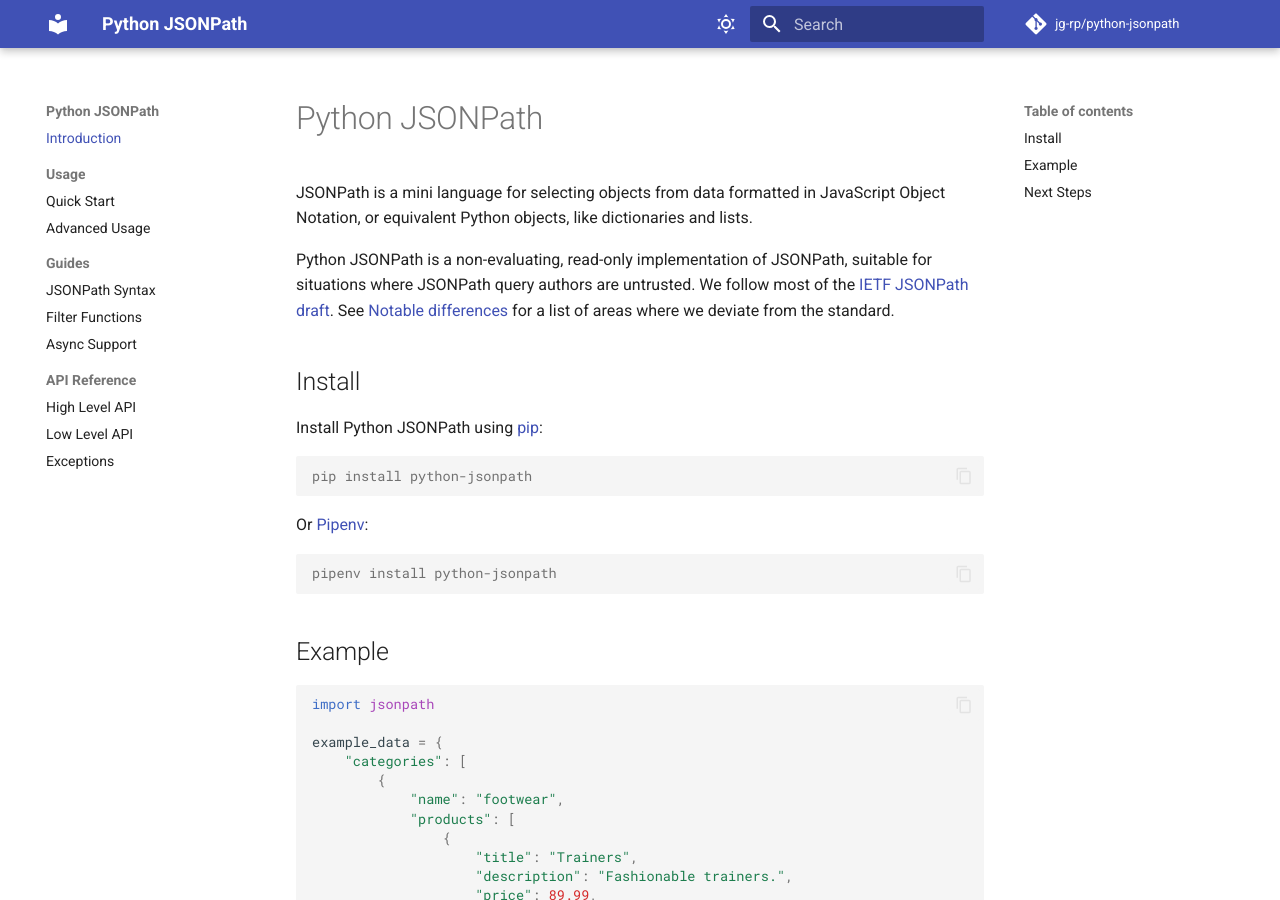
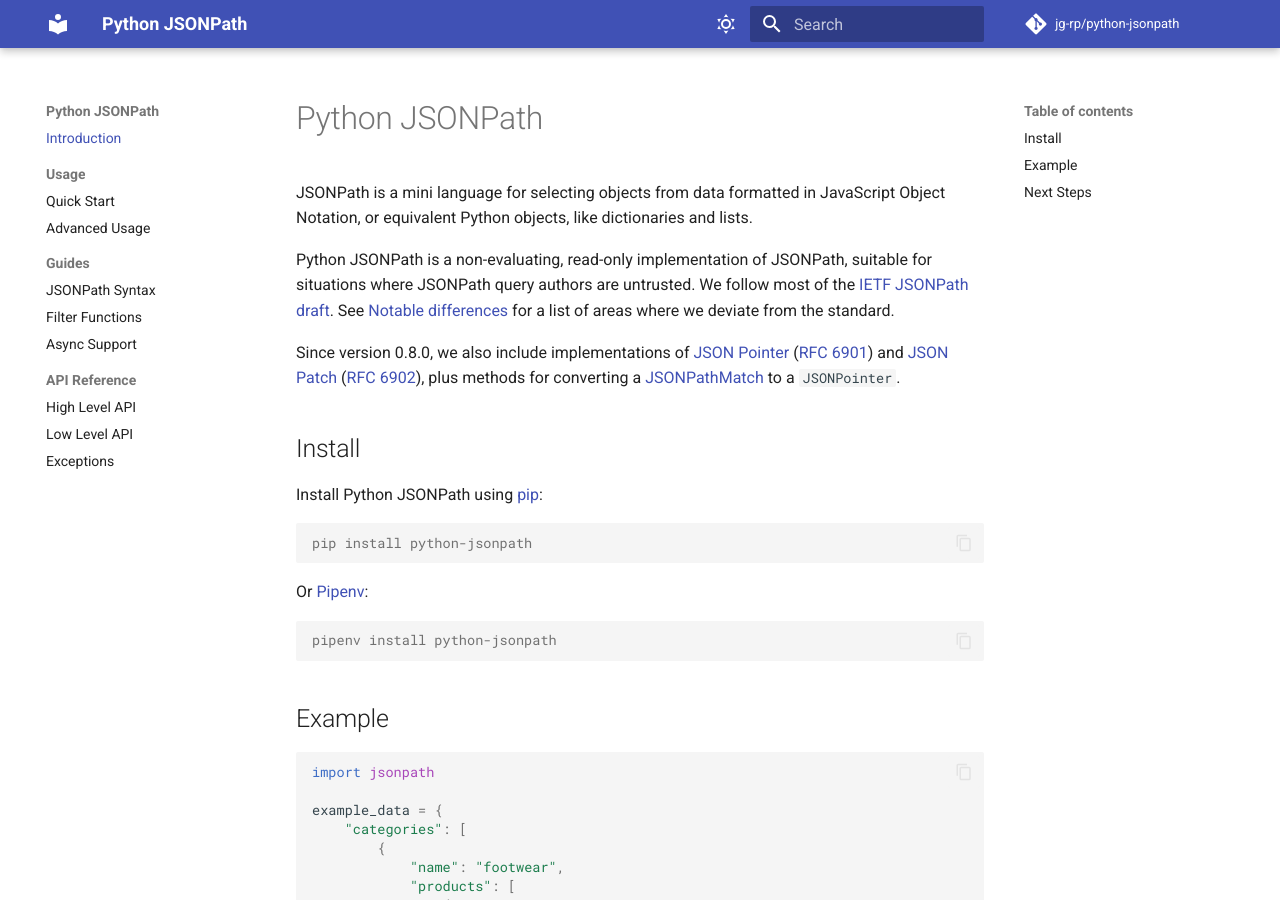
Before and after one commit to jg-rp/python-jsonpath, an MkDocs documentation site: the page built from docs/index.md, in a window 1280 px wide and 900 px high. Built offline with MkDocs 1.6.1 and Material for MkDocs 9.7.7, drawn with Linux system fonts in a browser that asks for light colours; comment, search, counter and statistics services are not loaded.

Commit message:
Add to docs intro.

```diff
--- a/docs/index.md
+++ b/docs/index.md
@@ -3,6 +3,8 @@
 JSONPath is a mini language for selecting objects from data formatted in JavaScript Object Notation, or equivalent Python objects, like dictionaries and lists.
 
 Python JSONPath is a non-evaluating, read-only implementation of JSONPath, suitable for situations where JSONPath query authors are untrusted. We follow most of the [IETF JSONPath draft](https://datatracker.ietf.org/doc/html/draft-ietf-jsonpath-base-13). See [Notable differences](syntax.md#notable-differences) for a list of areas where we deviate from the standard.
+
+Since version 0.8.0, we also include implementations of [JSON Pointer](api.md#jsonpath.JSONPointer) ([RFC 6901](https://datatracker.ietf.org/doc/html/rfc6901)) and [JSON Patch](api.md#jsonpath.JSONPatch) ([RFC 6902](https://datatracker.ietf.org/doc/html/rfc6902)), plus methods for converting a [JSONPathMatch](api.md#jsonpath.JSONPathMatch) to a `JSONPointer`.
 
 ## Install
 
```
